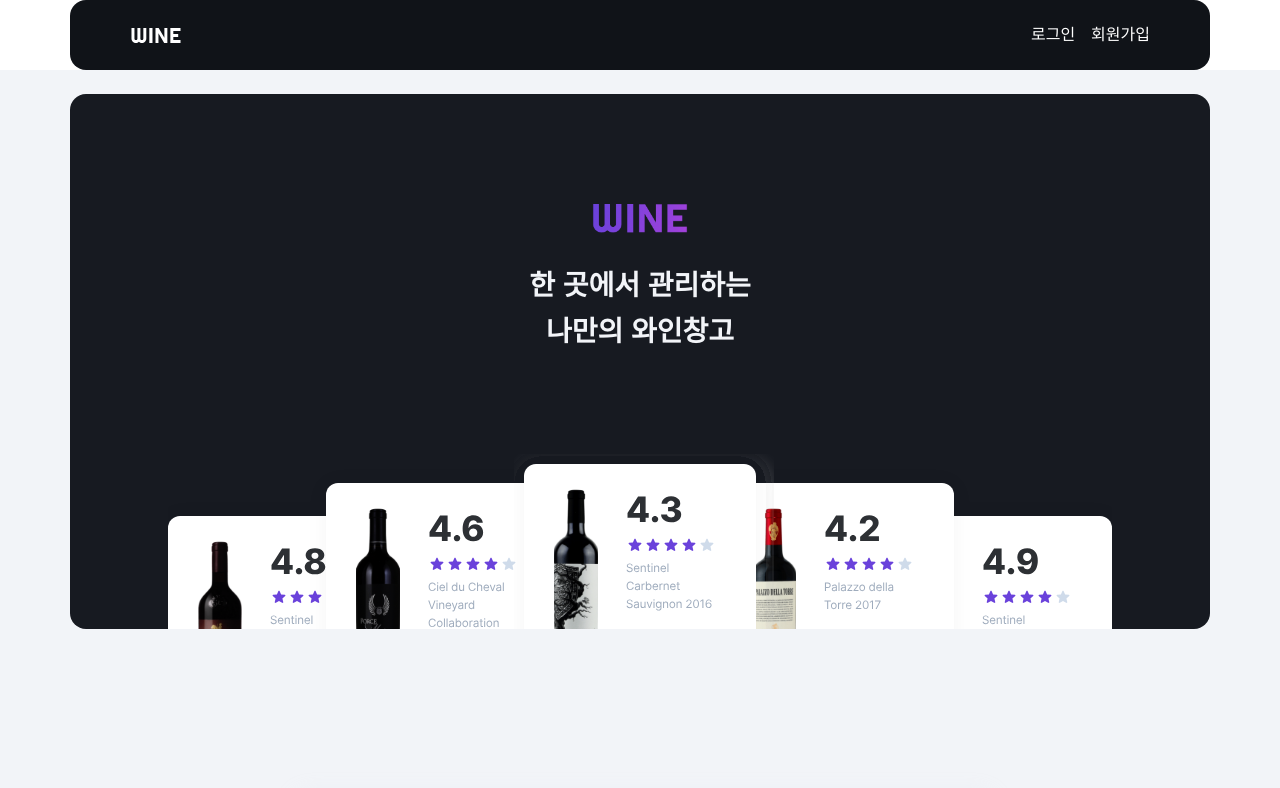
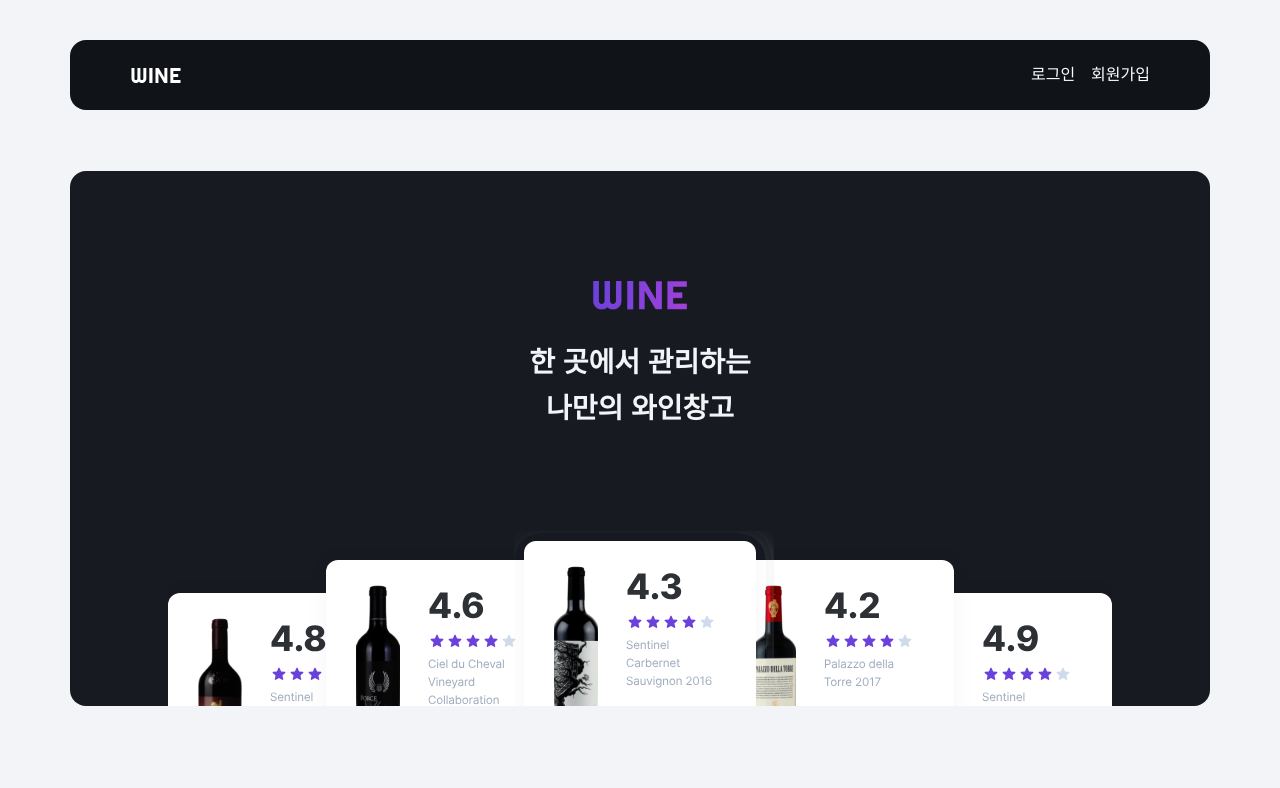
Before and after one commit to codeit-SGS/SGS, a Next.js app: page / in a window 1280 px wide. Shown: the top 788 px of the page. Built offline with nearby package versions, Linux system fonts and the light colour scheme; a web font is replaced by a local one.

Commit message:
fix : GNB fixed 추가 후 기타 css 수정

```diff
--- a/src/app/myprofile/layout.tsx
+++ b/src/app/myprofile/layout.tsx
@@ -76,7 +76,7 @@ const MyProfileLayout: React.FC<MyProfileLayoutProps> = ({ children }) => {
 
   // 실제 화면 렌더링
   return (
-    <div className="max-w-1140 mt-20 p-20 pc:p-0 mx-auto">
+    <div className="max-w-1140 mt-20 p-20 pc:p-0 mx-auto pt-90 tablet:pt-118 pc:pt-147">
       <div className="flex flex-col pc:flex-row items-center pc:items-start justify-start pc:justify-between gap-y-30 tablet:gap-y-37 pc:gap-0">
         <section className="flex flex-col items-center w-auto">
           {/* 프로필 카드에 상태와 함수 props로 전달 */}
--- a/src/app/page.tsx
+++ b/src/app/page.tsx
@@ -8,7 +8,7 @@ export default function HomePage() {
   const router = useRouter();
 
   return (
-    <main className="flex flex-col items-center bg-gray-100 px-16 tablet:px-20 gap-48 tablet:gap-80 pc:gap-96">
+    <main className="pt-90 tablet:pt-118 pc:pt-147 flex flex-col items-center bg-gray-100 px-16 tablet:px-20 gap-48 tablet:gap-80 pc:gap-96 shadow-subtle">
 
       {/* 메인 배너 */}
       <section className="relative flex flex-col justify-between h-403 w-full max-w-1140 tablet:h-394 pc:h-535 pt-56 tablet:pt-73 pc:pt-110 text-gray-100 text-center mt-24 rounded-[16px] bg-[#171A21] overflow-hidden">
--- a/src/components/gnb/Gnb.tsx
+++ b/src/components/gnb/Gnb.tsx
@@ -86,7 +86,7 @@ export default function GNB() {
   };
 
   return (
-    <div className="relative">
+    <div className="fixed top-40 left-0 z-50 w-full">
       <div className="flex justify-between items-center bg-black w-full max-w-[1140px] h-[70px] px-60 py-4 rounded-[16px] mx-auto">
         <Image
           src="/logo/logo-wh.svg"
```
